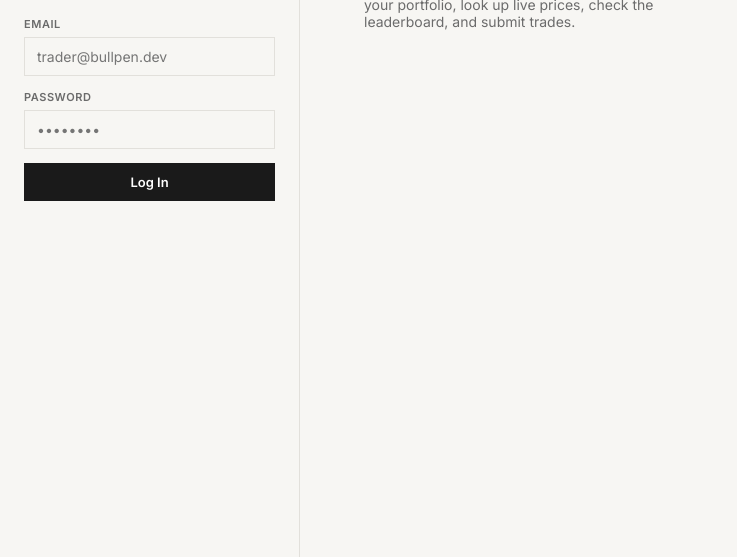
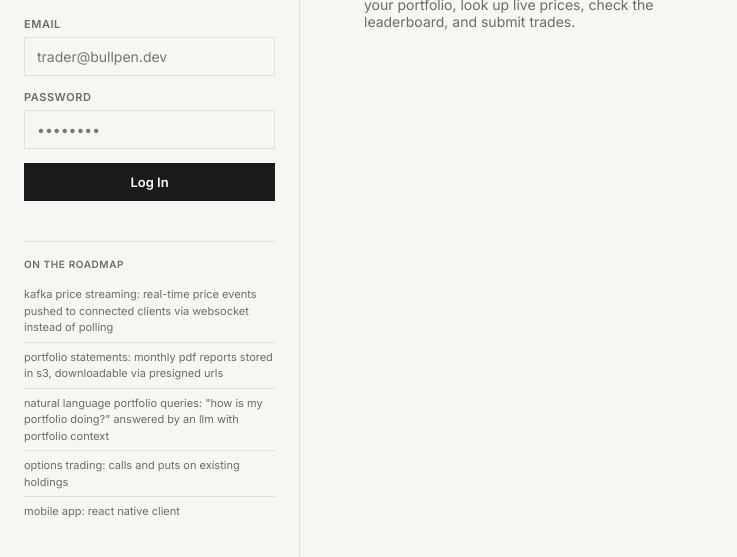
Before and after one commit to vivandesaii/bullpen, a plain HTML site: page frontend/index.html in a window 1280 px wide. Shown: the part 147-704 px from the top of the page, without its empty margins (0-737 px from the left). Drawn offline with Linux system fonts and the light colour scheme.

Commit message:
frontend changes

```diff
--- a/frontend/index.html
+++ b/frontend/index.html
@@ -236,6 +236,39 @@
     font-size: 11px;
     word-break: break-all;
     color: var(--text);
+  }
+
+  .roadmap {
+    margin-top: 40px;
+    padding-top: 16px;
+    border-top: 1px solid var(--border);
+  }
+
+  .roadmap-title {
+    font-size: 10px;
+    font-weight: 600;
+    text-transform: uppercase;
+    letter-spacing: 0.06em;
+    color: var(--secondary);
+    margin-bottom: 10px;
+  }
+
+  .roadmap-list {
+    list-style: none;
+    margin: 0;
+    padding: 0;
+  }
+
+  .roadmap-list li {
+    font-size: 11px;
+    line-height: 1.5;
+    color: var(--secondary);
+    padding: 6px 0;
+    border-bottom: 1px solid var(--border);
+  }
+
+  .roadmap-list li:last-child {
+    border-bottom: none;
   }
 
   /* ---------- Messages ---------- */
@@ -628,6 +661,17 @@
         <button class="secondary" id="logout-btn" style="width:100%;">log out</button>
       </div>
       <div id="session-msg"></div>
+    </div>
+
+    <div class="roadmap">
+      <div class="roadmap-title">on the roadmap</div>
+      <ul class="roadmap-list">
+        <li>kafka price streaming: real-time price events pushed to connected clients via websocket instead of polling</li>
+        <li>portfolio statements: monthly pdf reports stored in s3, downloadable via presigned urls</li>
+        <li>natural language portfolio queries: "how is my portfolio doing?" answered by an llm with portfolio context</li>
+        <li>options trading: calls and puts on existing holdings</li>
+        <li>mobile app: react native client</li>
+      </ul>
     </div>
   </aside>
 
```
